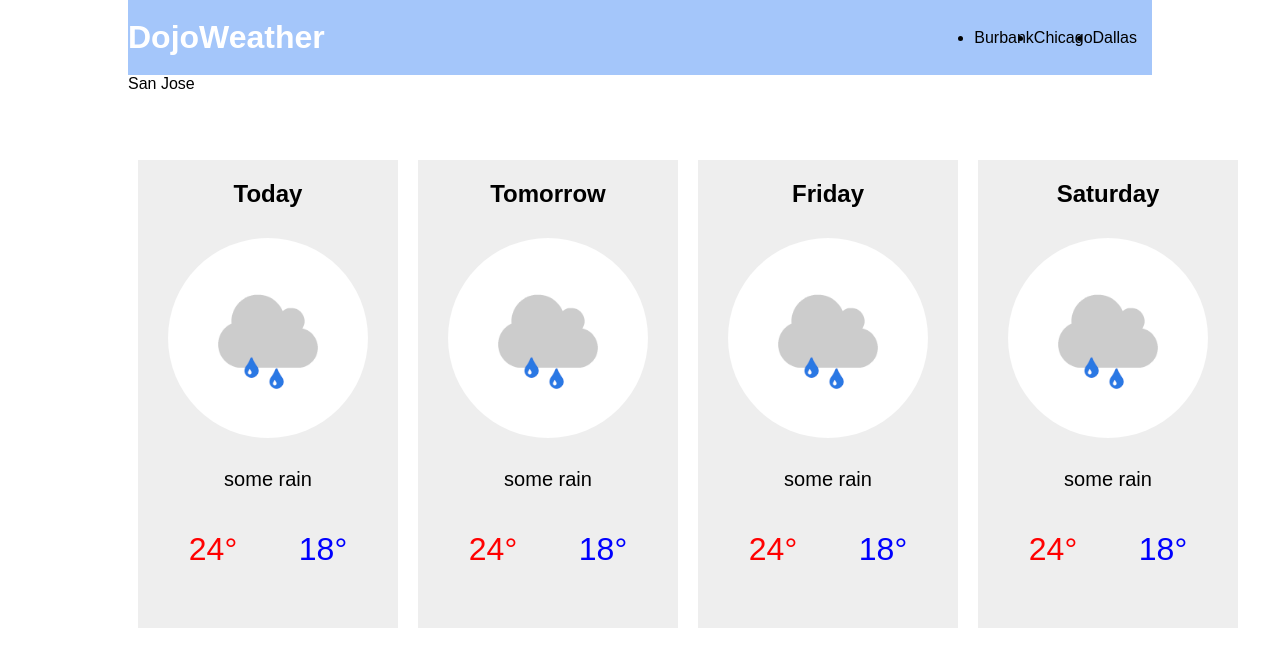
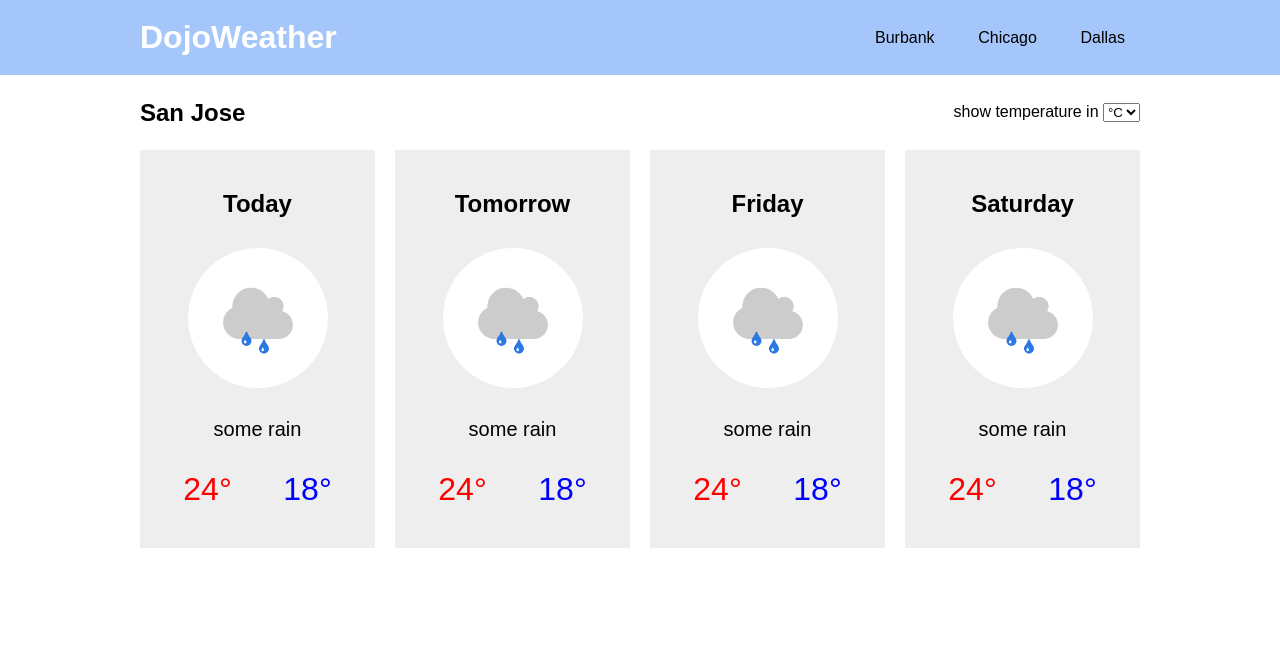
Before and after one commit to Lin-24/CodingDojo_WebFund_Public, a plain HTML site: page Assignments/Practice/DojoWeather/index.html in a window 1280 px wide. Drawn offline with Linux system fonts and the light colour scheme.

Commit message:
Dojo Weather Updated Most formatting complete

```diff
--- a/Assignments/Practice/DojoWeather/index.html
+++ b/Assignments/Practice/DojoWeather/index.html
@@ -8,8 +8,8 @@
     <link rel="stylesheet" href="style.css">
 </head>
 <body>
-    <div id="header">
-        <div id="headerTop">
+    <div id="siteHeader">
+        <div id="siteHeaderContent">
             <h1>DojoWeather</h1>
             <div class="locations">
                 <ul>
@@ -19,10 +19,18 @@
                 </ul>
             </div>
         </div>
-        <div id="headerBottom">San Jose</div>
+    </div>
+    <div id="pageHeader">
+        <h2>San Jose</h2>
+        <div id="tempSys">
+            <label for="cOrF">show temperature in </label>
+            <select name="C or F" id="cOrF">
+                <option value="C">&degC</option>
+                <option value="F">&degF</option>
+            </select>
+        </div>
     </div>
     <div id="container">
-        <div class="col">
             <div class="card">
                 <h2>Today</h2>
                 <img src="./assets/some_rain.png" alt="some rain graphic">
@@ -32,8 +40,6 @@
                     <p class="lowTemp">18&deg;</p>
                 </div>
             </div>
-        </div>
-        <div class="col">
             <div class="card">
                 <h2>Tomorrow</h2>
                 <img src="./assets/some_rain.png" alt="some rain graphic">
@@ -43,8 +49,6 @@
                     <p class="lowTemp">18&deg;</p>
                 </div>
             </div>
-        </div>
-        <div class="col">
             <div class="card">
                 <h2>Friday</h2>
                 <img src="./assets/some_rain.png" alt="some rain graphic">
@@ -54,8 +58,6 @@
                     <p class="lowTemp">18&deg;</p>
                 </div>
             </div>
-        </div>
-        <div class="col">
             <div class="card">
                 <h2>Saturday</h2>
                 <img src="./assets/some_rain.png" alt="some rain graphic">
@@ -65,7 +67,6 @@
                     <p class="lowTemp">18&deg;</p>
                 </div>
             </div>
-        </div>
     </div>
     <script src="./script.js"></script>
 </body>
--- a/Assignments/Practice/DojoWeather/style.css
+++ b/Assignments/Practice/DojoWeather/style.css
@@ -4,65 +4,80 @@
     padding: 0;
     font-family: sans-serif;
 }
-
+body{
+    min-width: 700px;
+}
 /* screen width header */
-#header{
+#siteHeader{
     width: 100%;
     height: fit-content;
+    background-color: #A4C6FA;
 }
 
-#headerTop{
+#siteHeaderContent{
     width: 80%;
+    max-width: 1000px;
     margin: 0px auto;
     height: 75px;
-    background-color: #A4C6FA;
     display: flex;
     flex-direction: row;
     align-items: center;
     justify-content: space-between
 }
 
-#headerTop > h1{
+#siteHeaderContent > h1{
     color: white;
 }
 
 .locations{
     margin: 15px;
+    min-width: 250px;
 }
 
 .locations ul{
     display: flex;
     flex-direction: row;
+    list-style: none;
+    justify-content: space-between;
 }
 
-#headerBottom{
+#pageHeader{
     width: 80%;
+    max-width: 1000px;
     height: 75px;
     margin: 0px auto;
+    display: flex;
+    justify-content: space-between;
+    align-items: center;
+}
+
+#pageHeader h2{
+
 }
 
   /* self-centering div */
 #container {
 width: 80%;
-height: 750px;
+max-width: 1000px;
+height: fit-content;
 margin: 0 auto;
 display: flex;
-}
-
-
-.col{
-    min-height: 200px;
-    flex:1;
+flex-direction: row;
+justify-content: space-between;
 }
 
 .card{
-    min-height: 150px;
+    min-height: fit-content;
     background-color: #EEEEEE;
-    margin: 10px;
+    width: 20%;
     display: flex;
     flex-direction: column;
     align-items: center;
-    padding: 20px;
+    padding: 4% 1.75%;
+}
+
+.card h2{
+    font-size:1.5rem;
 }
 
 .card > p{
@@ -74,7 +89,7 @@ display: flex;
     display: flex;
     flex-direction: row;
     justify-content: space-around;
-    margin: 40px;
+    margin-top: 30px;
 }
 
 .highTemp{
@@ -90,5 +105,5 @@ display: flex;
 img{
     border-radius: 50%;
     margin: 30px 10px;
-    width: 200px;
+    width: 70%;
 }
```
